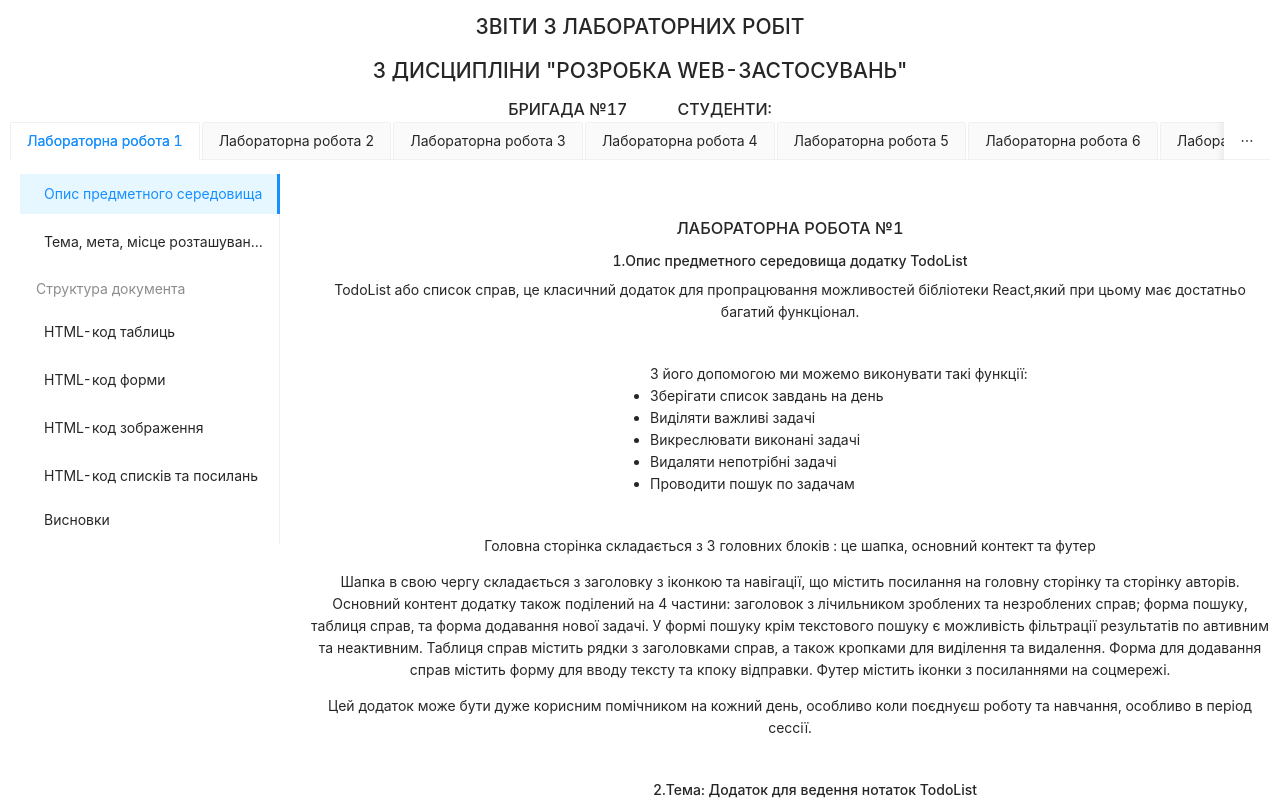
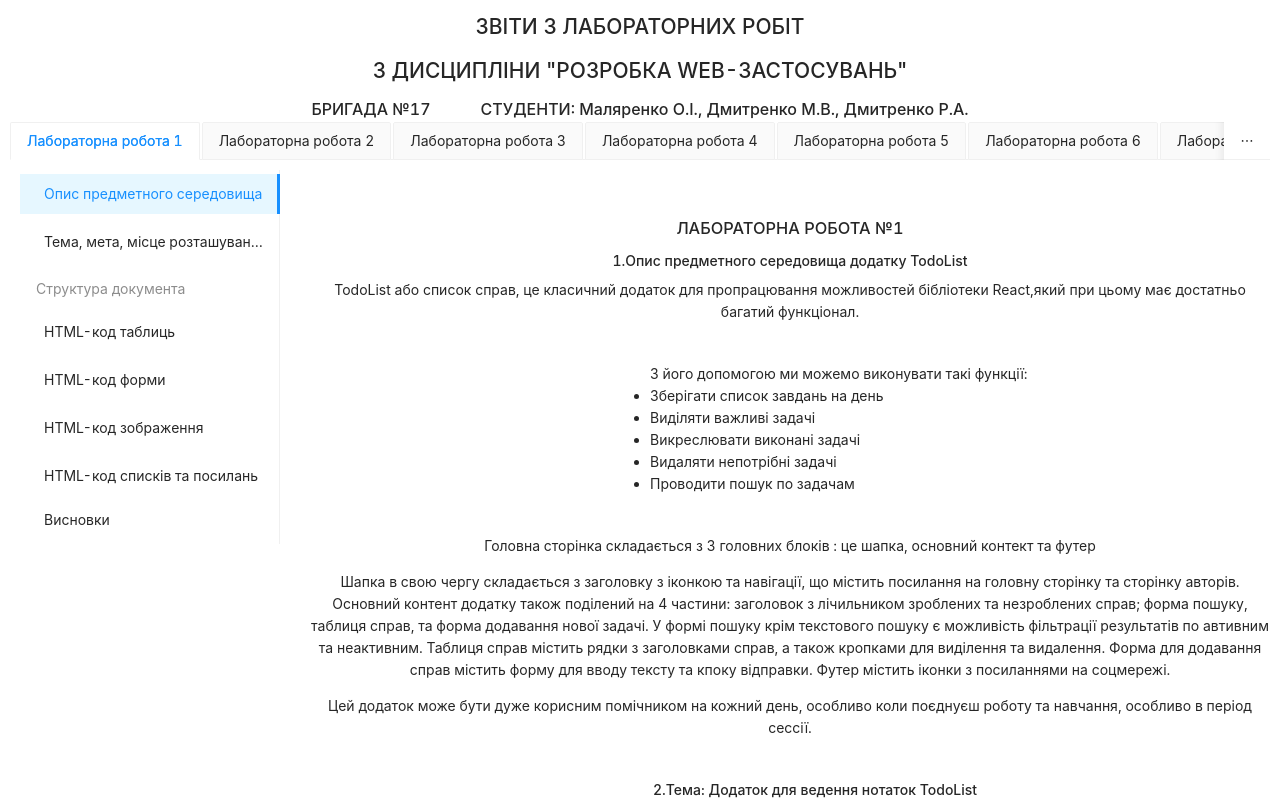
Before and after one commit to olegmalyarenko/pwz-labs, a React (Create React App) app in the folder pwz-labs/: page / in a window 1280 px wide. Shown: the top 800 px of the page. Built offline with nearby package versions, Linux system fonts and the light colour scheme.

Commit message:
add title

```diff
--- a/pwz-labs/src/App.js
+++ b/pwz-labs/src/App.js
@@ -9,7 +9,7 @@ function App() {
       <div className="app-title">
         <h2>ЗВІТИ З ЛАБОРАТОРНИХ РОБІТ</h2>
         <h2>З ДИСЦИПЛІНИ "РОЗРОБКА WEB-ЗАСТОСУВАНЬ"</h2>
-        <div className="row"><span>БРИГАДА №17</span> <span style={{paddingLeft:30}}>СТУДЕНТИ:</span></div>
+        <div className="row"><span>БРИГАДА №17</span> <span style={{paddingLeft:30}}>СТУДЕНТИ: Маляренко О.І.,  Дмитренко М.В.,  Дмитренко Р.А.</span></div>
       </div>
      < TabList/>
     </div>
```
